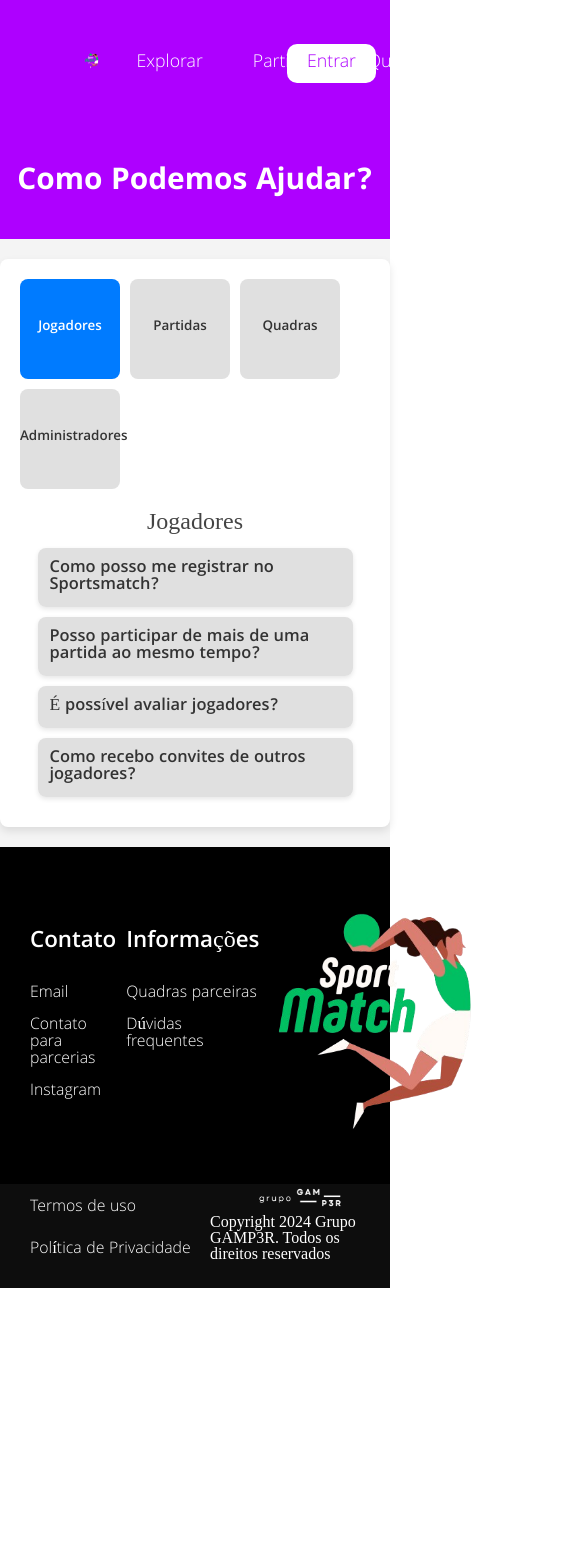
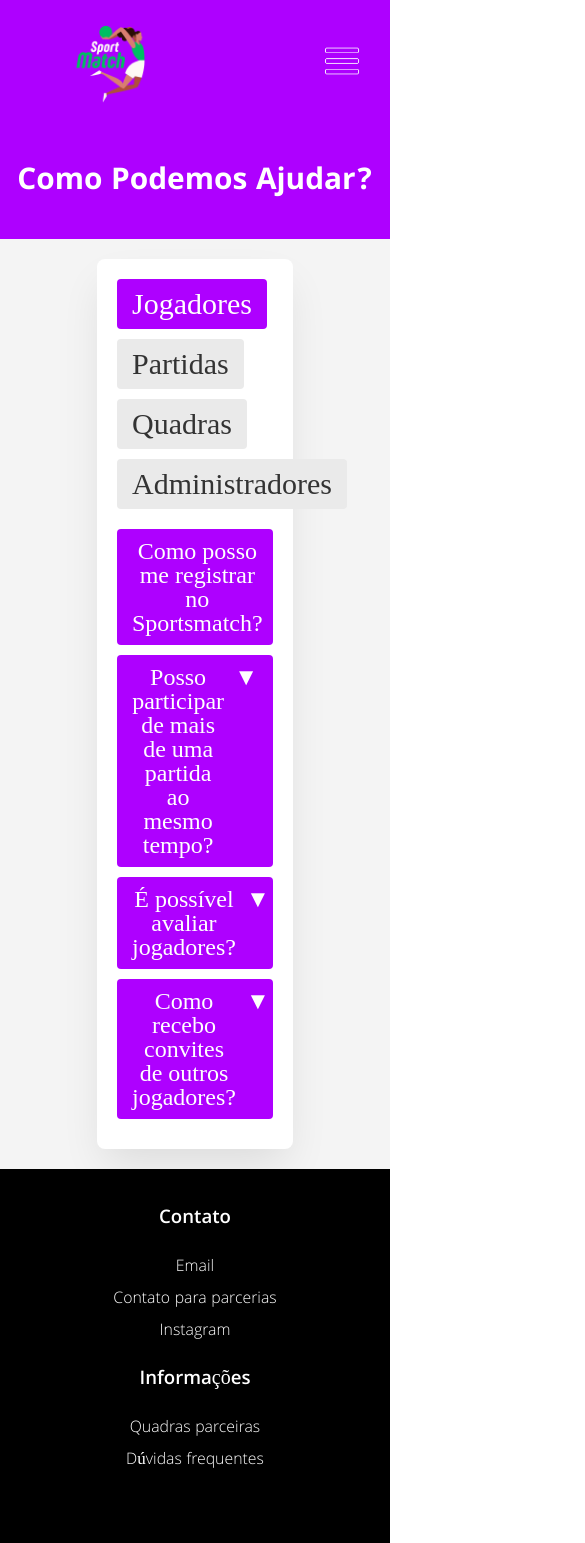
Before and after one commit to Santos-Guilherme/SportMatchFront, a React (Vite) app: page /ajuda in a window 390 px wide. Shown: the top 1543 px of the page, 585 px wide, since content can reach past the window. Before the commit the page ends 1288 px from the top, so only its background shows below. Built offline with nearby package versions, Linux system fonts and the light colour scheme.

Commit message:
Responsividade no footer, header e home

```diff
--- a/src/components/Footer/index.scss
+++ b/src/components/Footer/index.scss
@@ -3,90 +3,153 @@
     flex-direction: column;
     color: #fff;
     width: 100%;
-    a:link{
+
+    a {
       color: #fff;
+      text-decoration: none;
+      transition: color 0.3s;
+      &:hover {
+        color: #ddd;
       }
-    a:visited{
-        color: #fff;
     }
 
     .secao1-footer {
       background-color: #000;
       display: flex;
+      flex-wrap: wrap; /* Adicionado para responsividade */
       gap: 50px;
       width: 100%;
-        height: 100%;
+      padding: 0px 0px 20px 0px;
       justify-content: space-between;
       align-items: center;
 
       .colunas-footer {
-            padding-left: 30px;
+        padding: 0 20px;
         display: flex;
-            justify-content: space-between;
-            gap: 10px;
-            width: 32%;
-
+        flex-direction: column;
+        flex: 1;
+        min-width: 200px; /* Ajuste mínimo para responsividade */
         h3 {
           margin: 0px 0px 30px 0px;
           font-family: 'Khula-SemiBold';
           font-size: 24px;
+          margin-top: 30px;
         }
 
-            li>a {
-                display: flex;
+        li > a {
+          display: block;
           font-family: 'Khula-Light';
-                font-weight: 100;
           font-size: 17px;
           margin-top: 15px;
+          font-weight: 300;
+          transition: color 0.3s ease;
         }
       }
 
       .Logo {
         display: flex;
         align-items: center;
-
+        justify-content: center;
+        flex: 1;
+        min-width: 100px;
         img {
-                height: 40vh;
+          max-height: 120px;
+          object-fit: contain;
         }
       }
     }
 
     .secao2-footer {
       width: 100%;
-        background-color: #0D0D0D;
+      background-color: #0d0d0d;
       display: flex;
+      flex-wrap: wrap; /* Adicionado para melhor adaptação */
+      padding: 20px 0;
 
       .container-links-footer {
+        flex: 1;
+        padding: 20px;
         display: flex;
         flex-direction: column;
-            justify-content: center;
         gap: 10px;
-            width: 50%;
-            margin: 0px 0px 30px 30px;
 
         a {
           font-family: 'Khula-Light';
-                font-weight: 100;
+          font-weight: 300;
           font-size: 17px;
           margin-top: 15px;
         }
       }
 
-        .grupo-footer{
-            width: 50%;
+      .grupo-footer {
+        flex: 1;
+        padding: 20px;
         display: flex;
         flex-direction: column;
         align-items: center;
         justify-content: center;
-            height: 100%;
-            .Logo-grupo{
-                width: 100%;
+
+        .Logo-grupo {
           display: flex;
           justify-content: center;
+          margin-bottom: 10px;
+
+          img {
+            width: 150px;
+            max-width: 100%;
+            height: auto;
           }
-            img{
-                width: 50%;
+        }
+
+        p {
+          font-family: 'Khula-Light';
+          font-size: 14px;
+          text-align: center;
+          color: #ccc;
         }
       }
     }
+
+    /* Responsivo */
+    @media (max-width: 800px) {
+      .secao1-footer {
+        flex-direction: column;
+        align-items: center;
+        .colunas-footer {
+          min-width: 100%;
+          padding: 10px 0;
+          text-align: center;
         }
+
+        .Logo {
+          img {
+            max-height: 80px;
+          }
+        }
+      }
+
+      .secao2-footer {
+        flex-direction: column;
+        text-align: center;
+        .container-links-footer,
+        .grupo-footer {
+          flex: unset;
+          padding: 10px 0;
+        }
+
+        .grupo-footer .Logo-grupo img {
+          width: 100px;
+        }
+      }
+    }
+
+    @media (max-width: 500px) {
+      .secao1-footer .colunas-footer h3 {
+        font-size: 20px;
+      }
+
+      .secao2-footer .container-links-footer a {
+        font-size: 15px;
+      }
+    }
+  }
--- a/src/components/Header/index.jsx
+++ b/src/components/Header/index.jsx
@@ -2,23 +2,55 @@
 import './index.scss';
 
 export default function Header() {
-    return(
-        <div className='Header'>
-            <div className='container logo'>
-                <Link to='/'><img src="/assets/images/SportMatchalt2-removebg-preview.png" alt="Logo da SportsMatch" /></Link>
+    return (
+        <header className="Header">
+            <div className="container logo">
+                <Link to="/">
+                    <img
+                        src="/assets/images/SportMatchalt2-removebg-preview.png"
+                        alt="Logo da SportsMatch"
+                    />
+                </Link>
             </div>
-            <div className='container links'>
-                <Link to='/explorar'>Explorar</Link>
-                <Link to='/partida'>Partidas</Link>
-                <Link to='/quadra'>Quadra</Link>
-                <Link to='/ajuda'>Ajuda</Link>
-                <Link to='/sobre'>Sobre</Link>
-            </div>
-            <div className='container blogin'>
+            <nav className="container links">
+                <Link to="/explorar">Explorar</Link>
+                <Link to="/partida">Partidas</Link>
+                <Link to="/quadra">Quadra</Link>
+                <Link to="/ajuda">Ajuda</Link>
+                <Link to="/sobre">Sobre</Link>
+            </nav>
+            <div className="container blogin blogindesktop">
                 <span>
                     <Link to="/login">Entrar</Link>
                 </span>
             </div>
-        </div>
+            <div className="mobile-menu-icon">
+                <button onClick={() => toggleMenu()}>
+                    <img
+                        src="/assets/images/menu.png"
+                        alt="Ícone de menu"
+                    />
+                </button>
+            </div>
+            <div className="mobile-menu">
+                <ul>
+                    <li><Link to="/explorar">Explorar</Link></li>
+                    <li><Link to="/partida">Partidas</Link></li>
+                    <li><Link to="/quadra">Quadra</Link></li>
+                    <li><Link to="/ajuda">Ajuda</Link></li>
+                    <li><Link to="/sobre">Sobre</Link></li>
+                </ul>
+                <div className="blogin">
+                    <span>
+                        <Link to="/login">Entrar</Link>
+                    </span>
+                </div>
+            </div>
+        </header>
     );
 }
+
+function toggleMenu() {
+    const menu = document.querySelector(".mobile-menu");
+    menu.classList.toggle("open");
+}
--- a/src/components/Header/index.scss
+++ b/src/components/Header/index.scss
@@ -1,71 +1,134 @@
-.Header{
+.Header {
     display: flex;
-    flex-direction: row;
+    justify-content: space-between;
+    align-items: center;
     width: 100%;
     height: 15vh;
     background-color: var(--primary-color);
-    justify-content: space-between;
     color: #fff;
+    position: relative;
 
-    a{
-        font-size: 19px;
+    a {
+        text-decoration: none;
+        font-size: 1.1rem;
+        color: #fff;
+        transition: color 0.3s;
+        &:hover {
+            color: #ddd;
+        }
     }
 
-    a:visited{
-        color: #fff;
+    .container {
+        display: flex;
+        align-items: center;
+        padding: 50px;
     }
 
-    a:link{
-        color: #fff;
+    .logo img {
+        width: 150px;
     }
 
-    .container{
+    .links {
         display: flex;
-        flex-direction: row;
-        align-items: center;
-        width: 30%;
-        font-size: 15px;
-    }
+        gap: 1.5rem;
 
-    .container>a>img{
-        margin-left: 80px;
-        width: 20%;
-    }
-
-    .links{
-        justify-content: space-evenly;
-        gap: 50px;
-        a:hover{
+        a:hover {
             text-decoration: underline;
         }
     }
 
-    .blogin{
-        justify-content: center;
-        span{
-            padding: 10px 20px;
-            background-color: #fff;
+    .blogin span {
+        padding: 0.5rem 1rem;
+        background-color: #fff;
+        border-radius: 5px;
+        font-size: 1rem;
+        color: var(--primary-color);
+        font-weight: 600;
+        a {
             color: var(--primary-color);
-            border-radius: 10px;
-            a:link{
-                color: var(--primary-color);
-            }
-            a:visited{
-                color: var(--primary-color);
-            }
-            &:hover{
-                background-color: #d1d1d1;
-                transition-duration: 0.3s;
-                box-shadow: -1px 3px 20px rgb(104, 104, 104);
+        }
+        &:hover {
+            background-color: #e0e0e0;
+            box-shadow: 0 2px 5px rgba(0, 0, 0, 0.2);
+        }
+    }
+
+    .mobile-menu-icon {
+        display: none;
+        padding: 30px;
+
+        button {
+            background: none;
+            border: none;
+            cursor: pointer;
+
+            img {
+                width: 36px;
             }
         }
     }
 
-    a,span{
-        font-family: 'Khula-Light';
+    .mobile-menu {
+        display: none;
+        flex-direction: column;
+        position: absolute;
+        top: 100%;
+        align-content: center;
+        width: 100%;
+        background-color: var(--primary-color);
+        padding: 1rem;
 
-        &:hover{
-        cursor: pointer;
-    }}
+        ul {
+            list-style: none;
+            display: flex;
+            flex-direction: column;
+            gap: 1rem;
 
+            li {
+                text-align: center;
+            }
+        }
+
+        .blogin {
+            margin-top: 1rem;
+            span {
+                display: block;
+                text-align: center;
+            }
+        }
+    }
+
+    .mobile-menu.open {
+        display: flex;
+    }
+
+    /* Responsividade */
+    @media (max-width: 768px) {
+        .open{
+            display: flex;
+            align-items: center;
+        }
+
+        .blogindesktop{
+            display: none;
+        }
+
+        .links {
+            display: none;
+        }
+
+        .mobile-menu-icon {
+            display: block;
+        }
+    }
+
+    @media (max-width: 480px) {
+        .logo img {
+            width: 120px;
+        }
+
+        .blogin span {
+            font-size: 0.9rem;
+        }
+    }
 }
--- a/src/pages/Ajuda/index.jsx
+++ b/src/pages/Ajuda/index.jsx
@@ -1,7 +1,7 @@
 import React, { useState } from 'react';
 import Header from '../../components/Header';
+import Footer from '../../components/Footer';
 import './index.scss';
-import Footer from '../../components/Footer';
 
 export default function Ajuda() {
     const [activeCategory, setActiveCategory] = useState('Jogadores');
@@ -38,11 +38,11 @@
         ]
     };
 
-    const renderButtons = () => (
+    const renderCategoryButtons = () => (
         <div className="category-buttons">
-            {Object.keys(faqData).map((category, index) => (
+            {Object.keys(faqData).map((category) => (
                 <button
-                    key={index}
+                    key={category}
                     onClick={() => setActiveCategory(category)}
                     className={activeCategory === category ? 'active' : ''}
                 >
@@ -54,22 +54,18 @@
 
     return (
         <div className="Ajuda">
-            <header>
-                <Header />
-            </header>
+            <Header />
             <section className="secao1">
-                <div className="texto-secao1">
-                    <h2>Como Podemos Ajudar?</h2>
-                </div>
+                <h2>Como Podemos Ajudar?</h2>
             </section>
             <section className="faq-secao">
-                {renderButtons()}
+                {renderCategoryButtons()}
                 <div className="faq-categoria">
-                    <h3>{activeCategory}</h3>
                     {faqData[activeCategory].map((faq, index) => (
                         <div key={index} className="faq-item">
                             <button className="faq-question" onClick={() => toggleAnswer(index)}>
                                 {faq.question}
+                                <span className={`flecha ${activeQuestion === index ? 'rodar' : ''}`}>▼</span>
                             </button>
                             {activeQuestion === index && (
                                 <div className="faq-answer">
@@ -80,9 +76,7 @@
                     ))}
                 </div>
             </section>
-            <footer>
-                <Footer />
-            </footer>
+            <Footer />
         </div>
     );
 }
--- a/src/pages/Ajuda/index.scss
+++ b/src/pages/Ajuda/index.scss
@@ -1,14 +1,19 @@
 .Ajuda {
     display: flex;
     flex-direction: column;
+    justify-content: space-between;
+    align-items: center;
+    background-color: #f4f4f4;
     width: 100%;
-    background-color: #f4f4f4;
+    font-size: 30px;
+
 
     .secao1 {
         background-color: #AE00FF;
         color: #fff;
-        padding: 40px 0;
+        padding: 40px 0px;
         text-align: center;
+        width: 100%;
 
         h2 {
             font-family: 'Khula-Bold';
@@ -16,107 +21,83 @@
         }
     }
 
+    p{
+        font-size: 1.3rem;
+    }
+
     .faq-secao {
-        max-width: 800px;
+        width: 40%;
         margin: 20px auto;
         padding: 20px;
         background-color: #fff;
         border-radius: 8px;
-        box-shadow: 0 4px 8px rgba(0, 0, 0, 0.1);
-        display: flex;
-        flex-direction: column;
-        align-items: center;
+        box-shadow: 0px 20px 43px -7px rgba(0, 0, 0, 0.1);
 
         .category-buttons {
             display: flex;
+            gap: 10px;
             flex-wrap: wrap;
-            gap: 20px;
             margin-bottom: 20px;
 
             button {
-                width: 150px;
-                height: 150px;
-                background-color: #e0e0e0;
+                padding: 10px 15px;
+                border: none;
+                background-color: #eaeaea;
                 color: #333;
-                font-family: 'Khula-SemiBold';
-                font-size: 1rem;
-                border: none;
-                border-radius: 8px;
+                border-radius: 4px;
                 cursor: pointer;
-                transition: background-color 0.3s;
+                transition: all 0.3s;
 
                 &.active {
-                    background-color: #007BFF;
+                    background-color: #AE00FF;
                     color: #fff;
                 }
 
                 &:hover {
-                    background-color: #c0c0c0;
+                    background-color: #dcdcdc;
                 }
             }
         }
 
         .faq-categoria {
-            width: 100%;
-            max-width: 600px;
-            text-align: center;
-
             h3 {
                 font-size: 1.5rem;
-                color: #444;
                 margin-bottom: 15px;
+                color: #333;
             }
 
             .faq-item {
-                margin: 10px 0;
-                border-radius: 8px;
-                overflow: hidden;
-                box-shadow: 0 2px 5px rgba(0, 0, 0, 0.1);
+                margin-bottom: 10px;
 
                 .faq-question {
                     width: 100%;
-                    padding: 12px;
-                    background-color: #e0e0e0;
-                    color: #333;
-                    font-family: 'Khula-SemiBold';
-                    font-size: 1.1rem;
-                    text-align: left;
+                    background-color: #AE00FF;
+                    color: #fff;
+                    display: flex;
+                    justify-content: space-between;
+                    padding: 10px 15px;
+                    border: none;
+                    border-radius: 4px;
+                    font-size: 1.5rem;
                     cursor: pointer;
-                    transition: background-color 0.3s;
 
-                    &:hover {
-                        background-color: #d1d1d1;
+                    .flecha {
+                        margin-left: 10px;
+                        transition: transform 0.3s;
+                    }
+
+                    &.rodar {
+                        transform: rotate(180deg);
                     }
                 }
 
                 .faq-answer {
-                    padding: 12px;
-                    background-color: #f9f9f9;
-                    color: #555;
-                    font-size: 1rem;
+                    padding: 10px 15px;
+                    background-color: #ffffff;
+                    font-size: 0.9rem;
                     border-top: 1px solid #e0e0e0;
                 }
             }
         }
     }
 }
-
-@media (max-width: 768px) {
-    .Ajuda {
-        .faq-secao {
-            .category-buttons {
-                gap: 10px;
-
-                button {
-                    width: 100px;
-                    height: 100px;
-                    font-size: 0.9rem;
-                }
-            }
-
-            .faq-categoria {
-                width: 90%;
-            }
-        }
-    }
-}
```
Also changed, not shown: src/pages/Home/index.scss (+107 -126 lines), public/assets/images/menu.png (added). Lines whose indentation alone changed are shown as unchanged.
